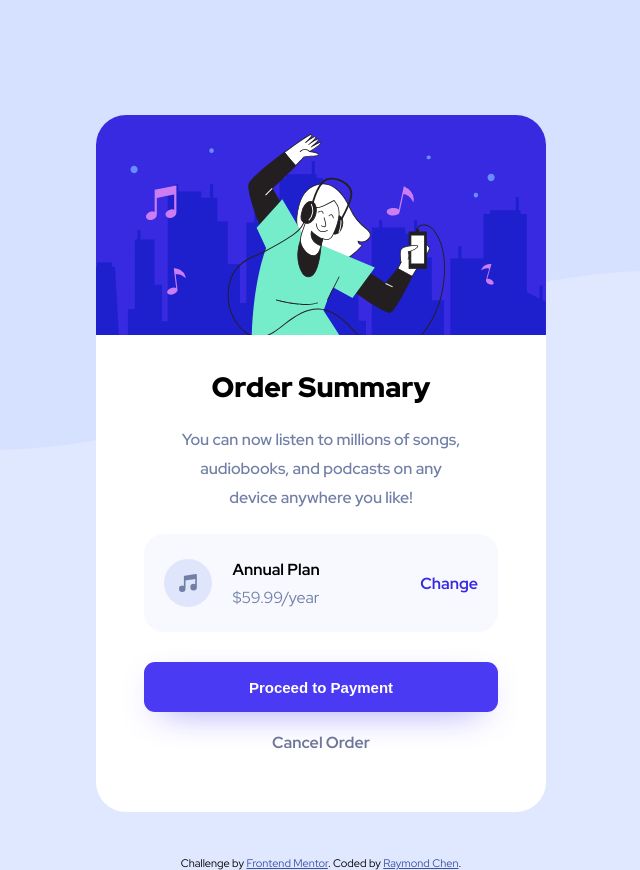
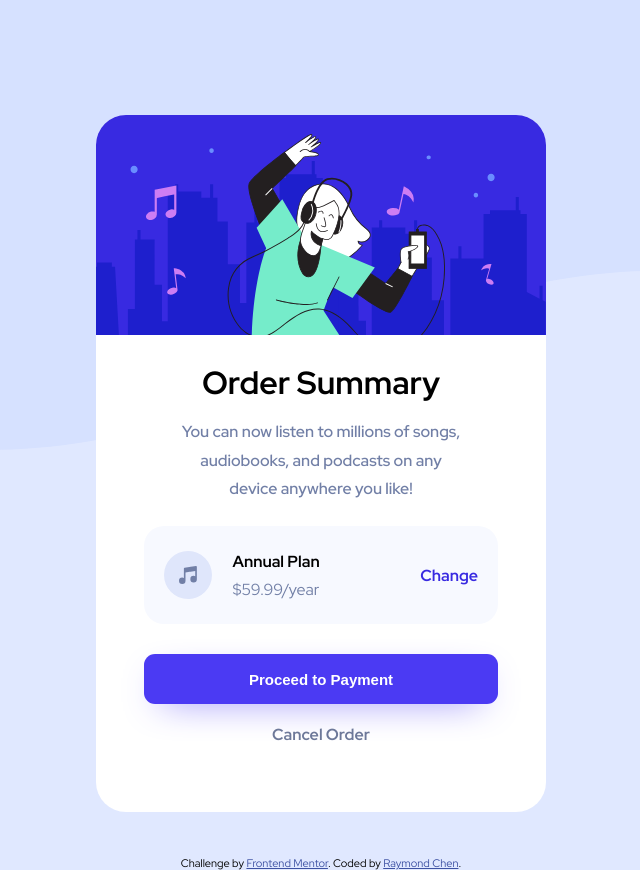
Before and after one commit to raychen13/OrderSummary, a plain HTML site: page index.html in a window 1280 px wide. Shown: the whole page, without its empty margins (319-959 px from the left). Drawn offline with Linux system fonts and the light colour scheme.

Commit message:
Add files via upload

```diff
--- a/index.html
+++ b/index.html
@@ -11,6 +11,7 @@
 
   <!-- Feel free to remove these styles or customise in your own stylesheet 👍 -->
 </head>
+<main>
 
 <body class="background-img">
   <img class="back-img" src="images/pattern-background-desktop.svg" alt="">
@@ -19,7 +20,7 @@
       <img src="images/illustration-hero.svg" alt="">
     </div>
     <div class="summary">
-      <h3>Order Summary</h3>
+      <h1>Order Summary</h1>
 
       <p>You can now listen to millions of songs, </p>
       <p>audiobooks, and podcasts on any</p>
@@ -44,6 +45,8 @@
 
 
   </div>
+</main>
+
   <footer>
     <div class="attribution">
       Challenge by <a href="https://www.frontendmentor.io?ref=challenge" target="_blank">Frontend Mentor</a>.
```
